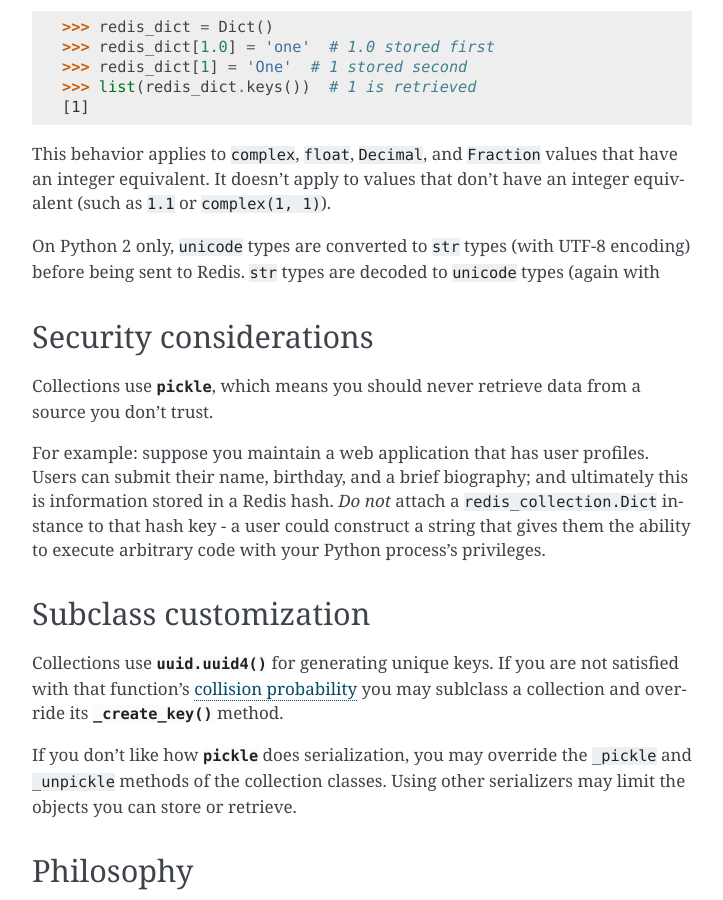
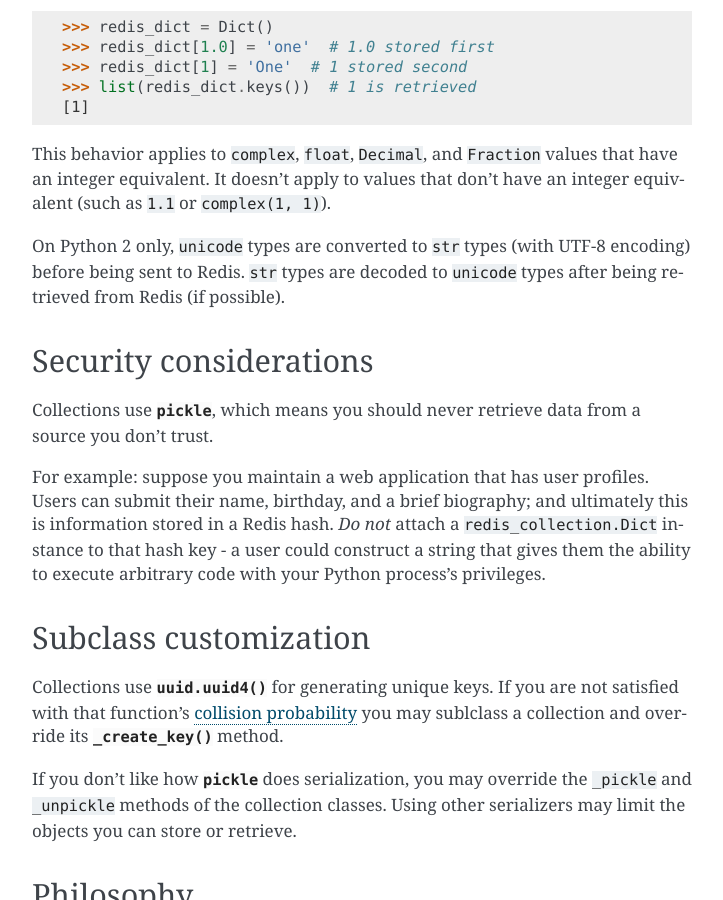
Before and after one commit to redis-collections/redis-collections, a Sphinx documentation site: the page built from docs/index.rst, in a window 1280 px wide and 900 px high, scrolled down 3508 px. Shown: the whole window, without its empty margins (388-1111 px from the left). Built offline with Sphinx 7.4.7, drawn with Linux system fonts in a browser that asks for light colours.

```diff
--- a/docs/index.rst
+++ b/docs/index.rst
@@ -147,7 +147,7 @@ For the Redis-backed collections, you'll get back the integer:
 
 This behavior applies to ``complex``, ``float``, ``Decimal``, and ``Fraction`` values that have an integer equivalent. It doesn't apply to values that don't have an integer equivalent (such as ``1.1`` or ``complex(1, 1)``).
 
-On Python 2 only, ``unicode`` types are converted to ``str`` types (with UTF-8 encoding) before being sent to Redis. ``str`` types are decoded to ``unicode`` types (again with
+On Python 2 only, ``unicode`` types are converted to ``str`` types (with UTF-8 encoding) before being sent to Redis. ``str`` types are decoded to ``unicode`` types after being retrieved from Redis (if possible).
 
 Security considerations
 -----------------------
```
